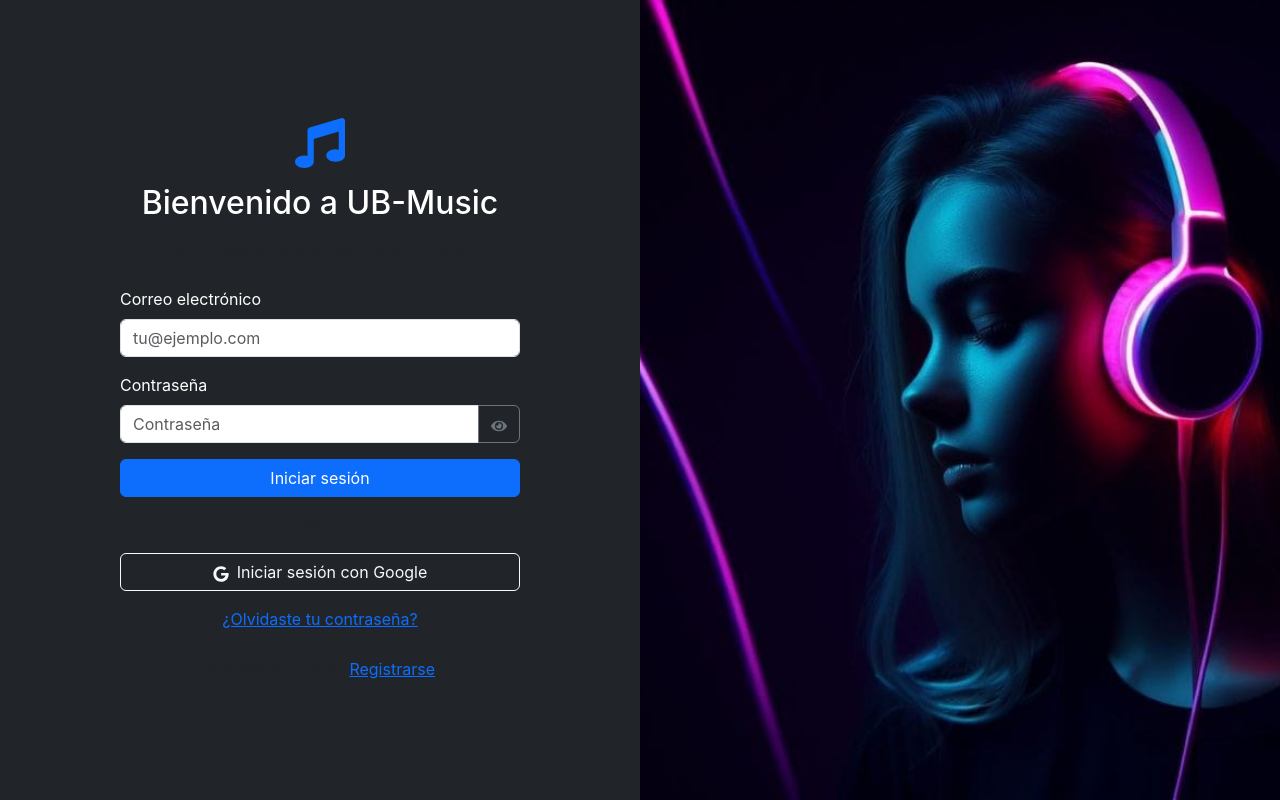
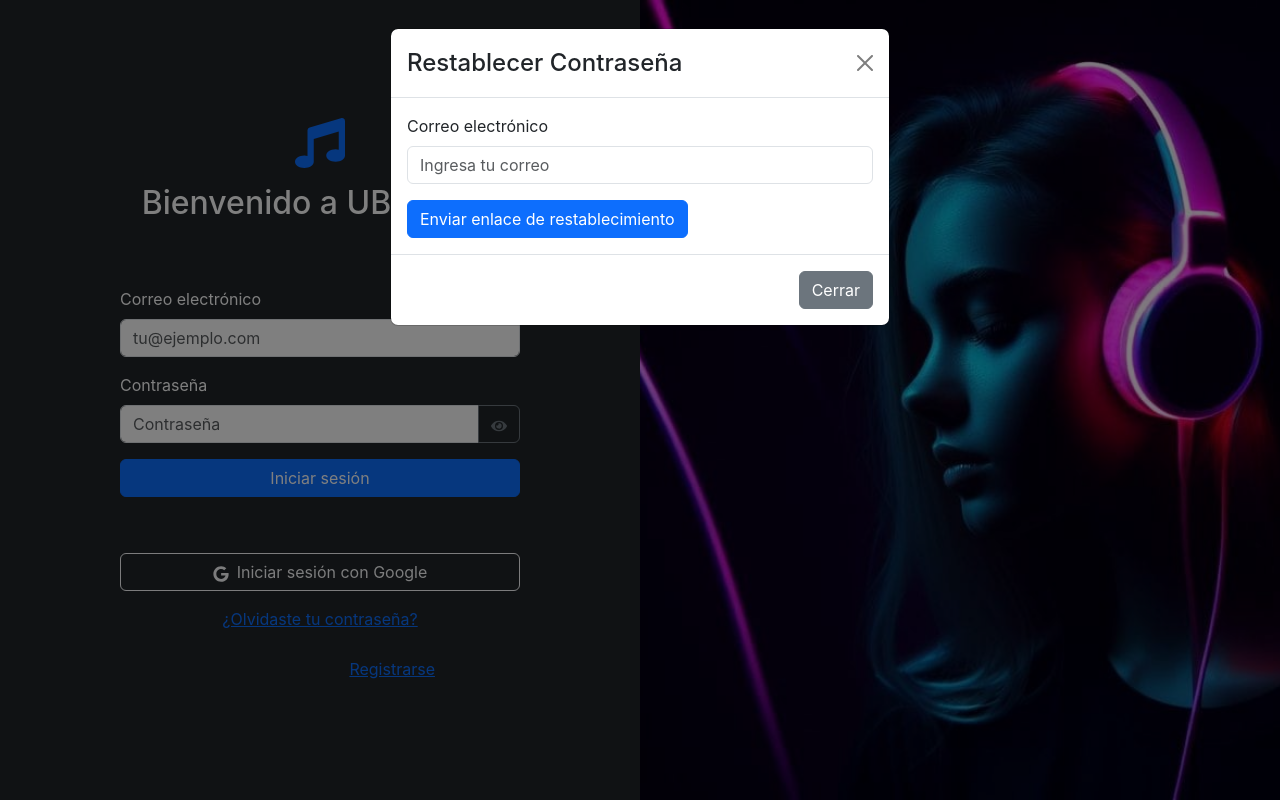
Before and after one commit to RichardLoz/UB_MUSIC, a React (Vite) app in the folder UB_Music/: page / in a window 1280 px wide. Both pictures are taken after a click on the link "¿Olvidaste tu contraseña?". Built offline with nearby package versions, Linux system fonts and the light colour scheme.

Commit message:
se puede reestablecer contraseña si el usuario se olvida

```diff
--- a/UB_Music/src/components/Login.jsx
+++ b/UB_Music/src/components/Login.jsx
@@ -1,20 +1,23 @@
 import React, { useState } from 'react';
-import { Container, Row, Col, Form, Button, InputGroup } from 'react-bootstrap';
+import { Container, Row, Col, Form, Button, InputGroup, Modal } from 'react-bootstrap';
 import { FaGoogle, FaEye, FaEyeSlash, FaMusic } from 'react-icons/fa';
 import 'bootstrap/dist/css/bootstrap.min.css';
-import { signInWithEmailAndPassword, signInWithPopup, GoogleAuthProvider } from 'firebase/auth';
+import { signInWithEmailAndPassword, signInWithPopup, GoogleAuthProvider, sendPasswordResetEmail } from 'firebase/auth';
 import { auth } from '../firebaseConfig';
-import { useNavigate } from 'react-router-dom';  // Importar useNavigate
+import { useNavigate } from 'react-router-dom';
 
 export default function Login() {
     const [showPassword, setShowPassword] = useState(false);
     const [email, setEmail] = useState('');
     const [password, setPassword] = useState('');
     const [error, setError] = useState(null);
+    const [showResetModal, setShowResetModal] = useState(false); // Estado para el modal de restablecer contraseña
+    const [resetEmail, setResetEmail] = useState(''); // Estado para el correo de restablecimiento de contraseña
+    const [resetError, setResetError] = useState(null);
+    const [resetSuccess, setResetSuccess] = useState(null);
 
-    const navigate = useNavigate();  // Hook para navegar
+    const navigate = useNavigate();
 
-    // Proveedor de Google para autenticación
     const googleProvider = new GoogleAuthProvider();
 
     const handleLogin = (e) => {
@@ -37,11 +40,25 @@
             .then((result) => {
                 const user = result.user;
                 console.log('Usuario logueado con Google:', user);
-                window.location.href = "/home"; // Navegar a la página de inicio
+                window.location.href = "/home";
             })
             .catch((error) => {
                 console.error('Error al iniciar sesión con Google:', error);
                 setError(error.message);
+            });
+    };
+
+    const handleResetPassword = (e) => {
+        e.preventDefault();
+        setResetError(null);
+        setResetSuccess(null);
+
+        sendPasswordResetEmail(auth, resetEmail)
+            .then(() => {
+                setResetSuccess('Correo de restablecimiento enviado. Por favor, revisa tu bandeja de entrada.');
+            })
+            .catch((error) => {
+                setResetError('No se pudo enviar el correo de restablecimiento. Verifica el correo electrónico ingresado.');
             });
     };
 
@@ -101,11 +118,10 @@
                             </Button>
 
                             <div className="text-center">
-                                <a href="#" className="text-primary">¿Olvidaste tu contraseña?</a>
+                                <a href="#" className="text-primary" onClick={() => setShowResetModal(true)}>¿Olvidaste tu contraseña?</a>
                             </div>
                         </Form>
 
-                        {/* Botón de registro */}
                         <div className="text-center mt-4">
                             <span className="text-muted">¿No tienes cuenta?</span>
                             <Button variant="link" onClick={() => navigate("/register")} className="p-0 m-0">
@@ -125,6 +141,39 @@
                     />
                 </Col>
             </Row>
+
+            {/* Modal de restablecimiento de contraseña */}
+            <Modal show={showResetModal} onHide={() => setShowResetModal(false)}>
+                <Modal.Header closeButton>
+                    <Modal.Title>Restablecer Contraseña</Modal.Title>
+                </Modal.Header>
+                <Modal.Body>
+                    <Form onSubmit={handleResetPassword}>
+                        <Form.Group className="mb-3" controlId="formResetEmail">
+                            <Form.Label>Correo electrónico</Form.Label>
+                            <Form.Control
+                                type="email"
+                                placeholder="Ingresa tu correo"
+                                value={resetEmail}
+                                onChange={(e) => setResetEmail(e.target.value)}
+                                required
+                            />
+                        </Form.Group>
+
+                        {resetError && <p className="text-danger">{resetError}</p>}
+                        {resetSuccess && <p className="text-success">{resetSuccess}</p>}
+
+                        <Button variant="primary" type="submit">
+                            Enviar enlace de restablecimiento
+                        </Button>
+                    </Form>
+                </Modal.Body>
+                <Modal.Footer>
+                    <Button variant="secondary" onClick={() => setShowResetModal(false)}>
+                        Cerrar
+                    </Button>
+                </Modal.Footer>
+            </Modal>
         </Container>
     );
 }
```
